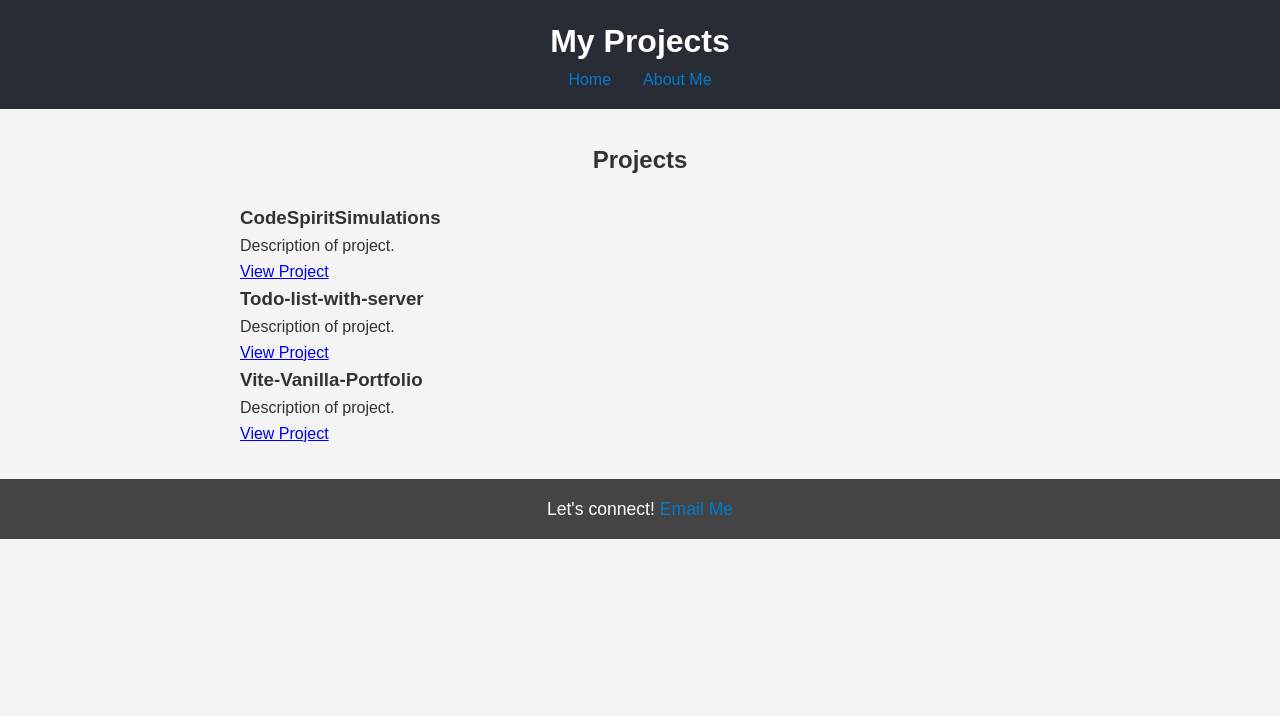
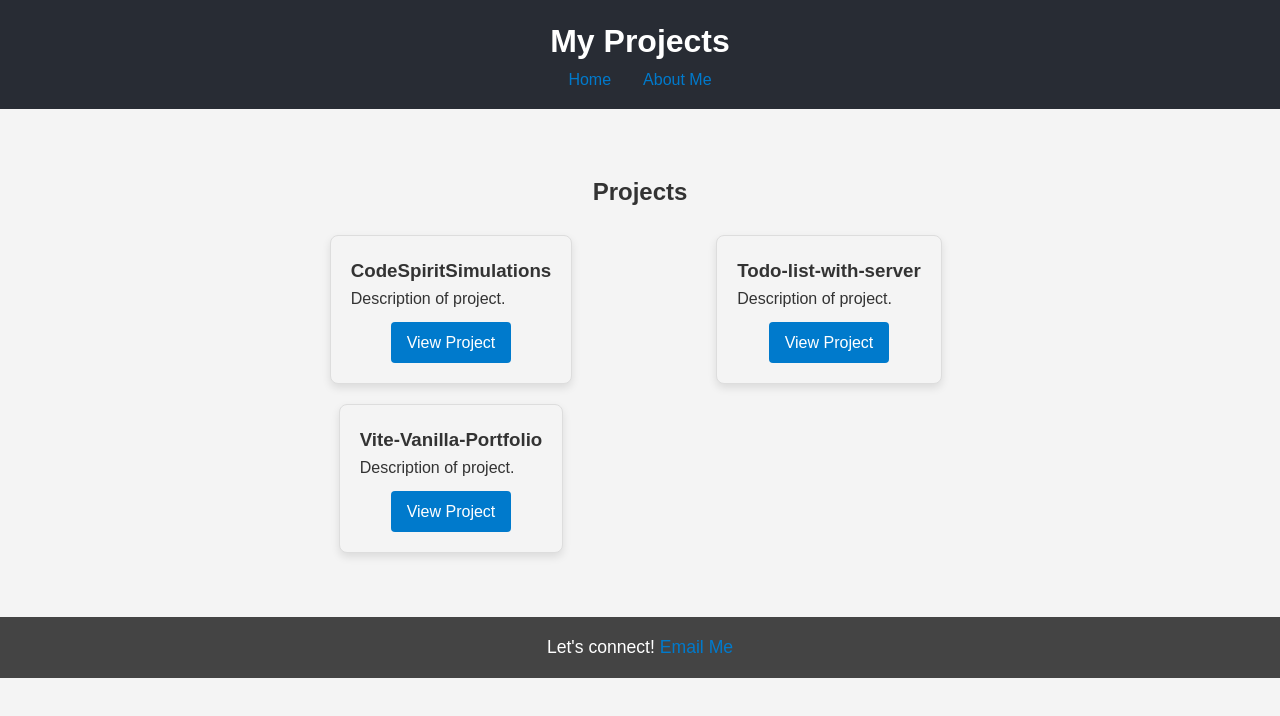
Before and after one commit to codespirityash/vite-vanilla-portfolio, a website built with Vite: page projects.html in a window 1280 px wide. Built offline with nearby package versions, Linux system fonts and the light colour scheme.

Commit message:
design section for projects

```diff
--- a/src/styles/main.scss
+++ b/src/styles/main.scss
@@ -131,3 +131,53 @@ footer {
     }
   }
 }
+
+#projects {
+  padding: 32px;
+  text-align: center;
+
+  .project-cards {
+    display: grid;
+    grid-template-columns: repeat(auto-fill, minmax(300px, 1fr));
+    gap: 20px;
+    justify-items: center;
+  }
+
+  .project-card {
+    background-color: $background-color;
+    border: 1px solid #ddd;
+    padding: 20px;
+    border-radius: 8px;
+    box-shadow: 0 4px 8px rgba(0, 0, 0, 0.1);
+    transition: transform 0.3s ease-in-out;
+    max-width: 350px;
+    text-align: center;
+
+    h3 {
+      margin-top: 0;
+      color: $body-title-color;
+    }
+
+    p {
+      color: $text-color;
+    }
+
+    a {
+      display: inline-block;
+      margin-top: 10px;
+      padding: 8px 16px;
+      background-color: $link-color;
+      color: #fff;
+      text-decoration: none;
+      border-radius: 4px;
+
+      &:hover {
+        background-color: darken($link-color, 10%);
+      }
+    }
+
+    &:hover {
+      transform: translateY(-10px);
+    }
+  }
+}
```
